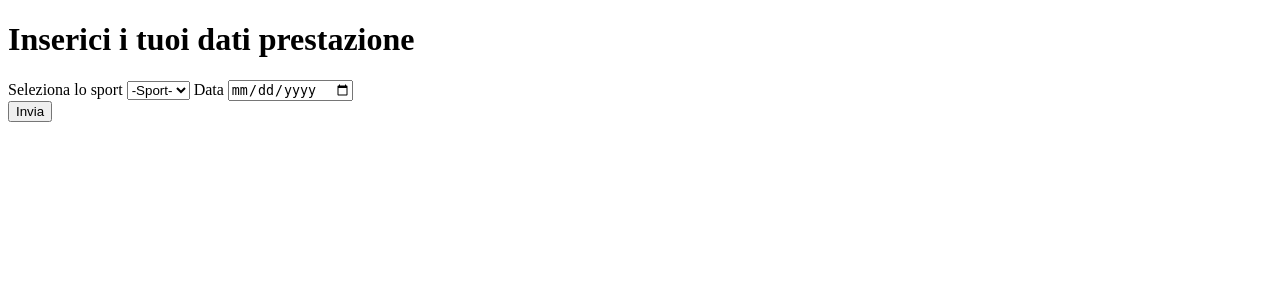
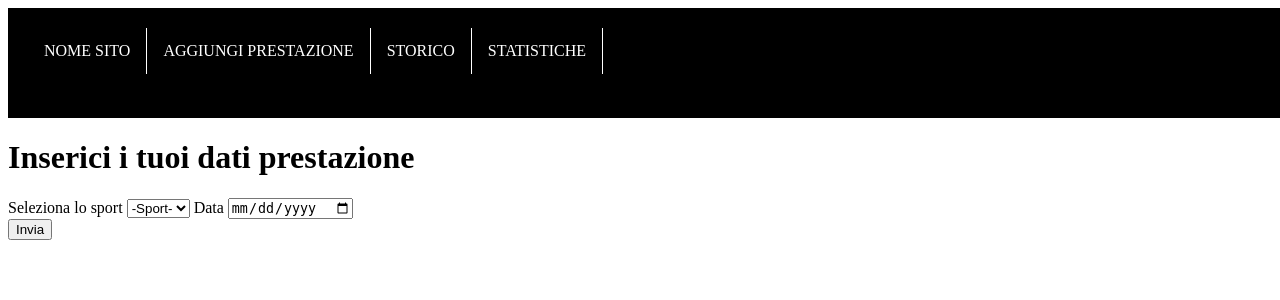
Before and after one commit to Lokkona/Progetto, a PHP site: page /inserisci_dati_form.php in a window 1280 px wide. Shown: the top 300 px of the page. Run offline with PHP 8.4, Linux system fonts and the light colour scheme.

Commit message:
inserisci dati

```diff
--- a/inserisci_dati_form.php
+++ b/inserisci_dati_form.php
@@ -8,6 +8,9 @@ session_start();
     <meta name="viewport" content="width=device-width, initial-scale=1.0">
     <title>Inserisci_dati</title>
     <style>
+        body{
+            width=100%;
+        }
         .hide{
             display: none;
         }
@@ -26,9 +29,37 @@ session_start();
             border: 1px solid green;
             background-color: #e6ffe6;
         }
+        .topnav{
+            overflow:hidden;
+            background-color:black;
+            width: 100%;
+            height: 70px;
+            padding: 20px;
+            display: block;
+            margin: 0px;
+        }
+        .topnav a {
+            float: left;
+            display: block;
+            color: white;
+            text-align: center;
+            padding: 14px 16px;
+            text-decoration: none;
+            border-right: solid white 1px;
+        }
+        .topnav a:hover{
+            color: black;
+            background-color: grey;
+        }
     </style>
 </head>
 <body>
+    <div class="topnav">
+        <a href="homepage.html">NOME SITO</a>
+        <a href="inserisci_dati_form.php">AGGIUNGI PRESTAZIONE</a>
+        <a href="storico.html">STORICO</a>
+        <a href="statistiche.html">STATISTICHE</a>
+    </div>
     <h1>Inserici i tuoi dati prestazione</h1>
     <?php
     if (isset($_SESSION['success'])) {
```
